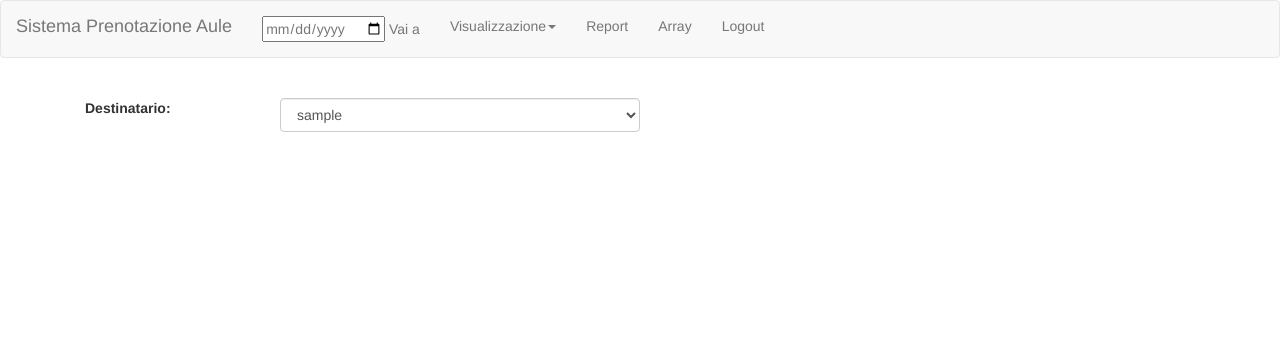
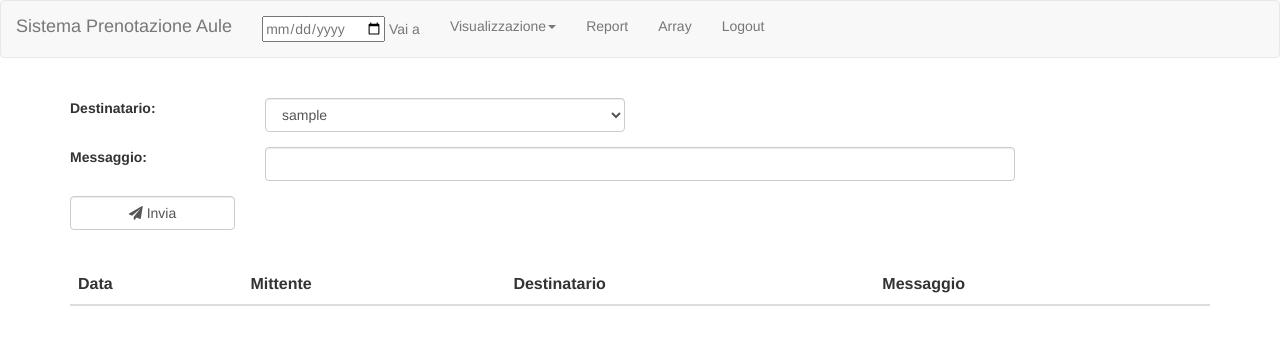
Before and after one commit to pirasalbe/5AII_Info_PHPDB_PrenotazioneAule, a PHP site: page /messages in a window 1280 px wide. Shown: the top 345 px of the page. Run offline with PHP 8.4, Linux system fonts and the light colour scheme; the visitor is signed in with stand-in values (Sample User, id 1); tables that the repository leaves empty hold one stand-in row (values such as "Sample post"); lists and menus that the app fills with data are empty; some libraries are stand-ins or nearby versions.

Commit message:
Added messages

```diff
--- a/messages.php
+++ b/messages.php
@@ -21,10 +21,10 @@
 		<br>
 
 		<!--- body --->
+
+		<!--- Send new message --->
 		<div class="container">
-
-		<!--- Messages --->
-		<div class="container">
+			<form action="script/sendMessage">
 
 				<div class="row form-group">
 					<div class="col-sm-2">
@@ -46,6 +46,59 @@
 						</select>
 					</div>
 				</div>
+
+				<div class="row form-group">
+					<div class="col-sm-2">
+						<label for="messaggio">Messaggio: </label>
+					</div>
+					<div class="col-sm-8">
+						<input name="messaggio" class="form-control">
+					</div>
+				</div>
+
+				<div class="row form-group">
+					<div class="col-sm-2">
+						<button type="submit" class="form-control">
+							<i class="fa fa-paper-plane"></i> Invia
+						</button>
+					</div>
+				</div>
+			</form>
+		</div>
+
+		<br>
+
+		<!--- Messages --->
+		<div class="container">
+			<div class="table-responsive">
+				<table class="table">
+					<thead>
+						<tr>
+							<th>Data</th>
+							<th>Mittente</th>
+							<th>Destinatario</th>
+							<th>Messaggio</th>
+						</tr>
+					</thead>
+
+					<tbody>
+						<?php
+							$result = messages();
+
+							if(isset($result) && $result != null) {
+								while ($row = $result->fetch_assoc()) {
+									echo "<tr>
+										<td>" . $row["timestamp"] . "</td>
+										<td>" . $row['primo'] . "</td>
+										<td>" . $row["secondo"] . "</td>
+										<td>" . $row["messaggio"] . "</td>
+										</tr>";
+								}
+							}
+						?>
+					</tbody>
+				</table>
+			</div>
 		</div>
 
 	</body>
--- a/script/sql.php
+++ b/script/sql.php
@@ -106,6 +106,55 @@
 		return $result;
 	}
 
+	//user list
+	function messages(){
+		$sql = "SELECT *
+			FROM messages
+			where primo=?
+			order by secondo, timestamp";
+
+		$conn = init();
+
+		$result = null;
+
+		if ($stmt = $conn->prepare($sql)) {
+
+			/* bind parameters for markers */
+			$stmt->bind_param("s", $_SESSION['user']);
+
+			/* execute query */
+			$stmt->execute();
+
+			/* instead of bind_result: */
+			$result = $stmt->get_result();
+		}
+
+		close($conn);
+
+		return $result;
+	}
+
+	//send message
+	function sendMessage($user, $messaggio){
+		$sql = "insert into messages
+				values(?,?,?,?)";
+
+		$conn = init();
+
+		$result = null;
+
+		if ($stmt = $conn->prepare($sql)) {
+
+			/* bind parameters for markers */
+			$stmt->bind_param("ssss", $_SESSION['user'], $user, $messaggio, date("Y-m-d H:i:s"));
+
+			/* execute query */
+			$stmt->execute();
+		}
+
+		close($conn);
+	}
+
 	//close sql
 	function close($conn){
 		$conn->close();
```
Also changed, not shown: private.php (+21 -3 lines), script/sendMessage.php (added, +11 -0 lines). Lines whose indentation alone changed are shown as unchanged.
